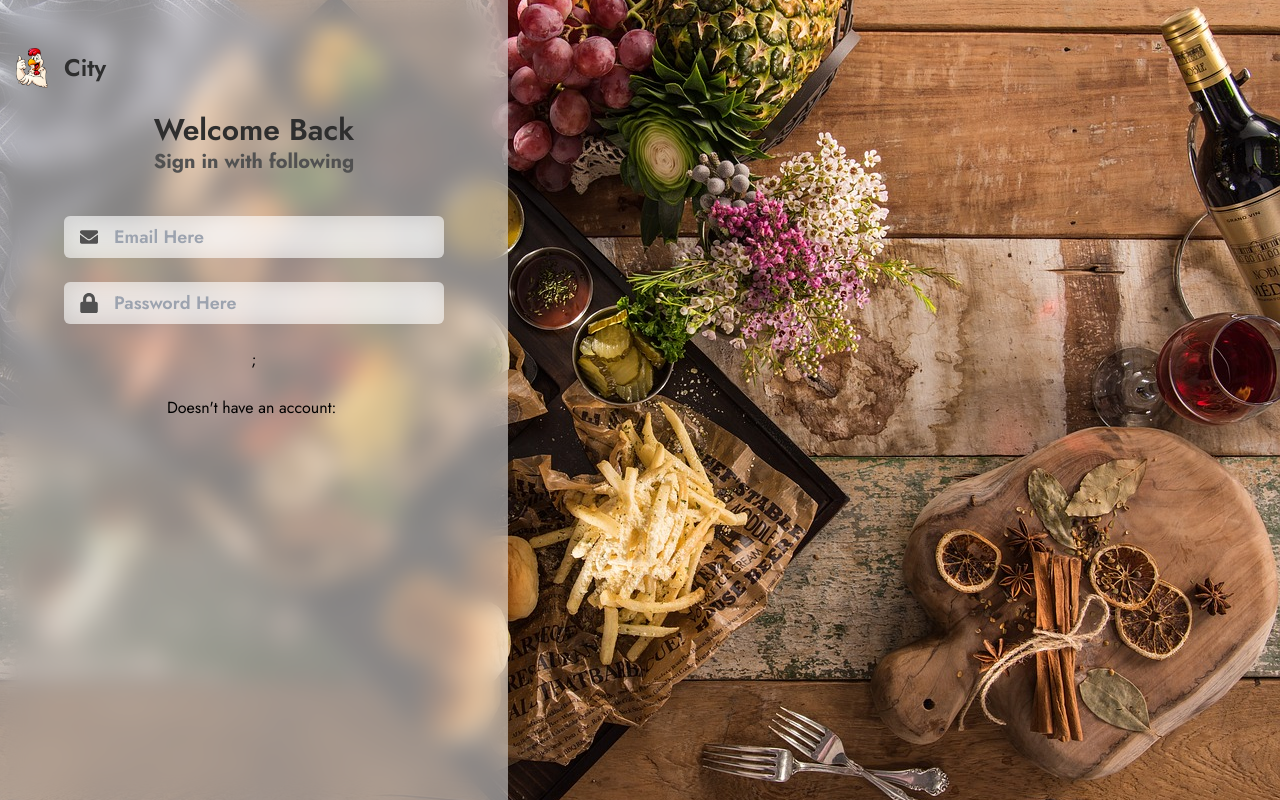
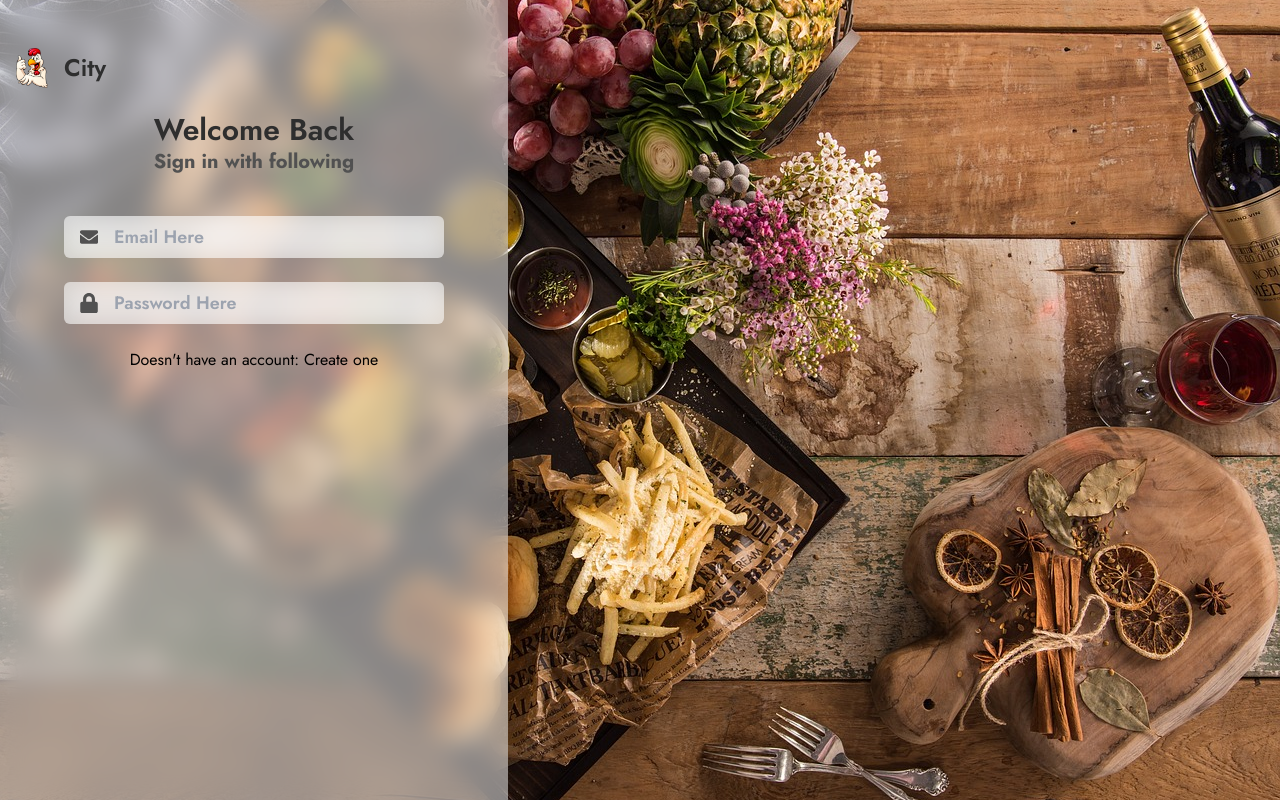
Before and after one commit to abhijithp327/Food-delivery-webapp, a React (Create React App) app in the folder client/: page /login in a window 1280 px wide. Built offline with nearby package versions, Linux system fonts and the light colour scheme.

Commit message:
animation added

```diff
--- /dev/null
+++ b/client/src/animations/index.js
@@ -0,0 +1,3 @@
+export const buttonClick = {
+    whileTap : { scale : 0.95 },
+}
--- a/client/src/containers/Login.jsx
+++ b/client/src/containers/Login.jsx
@@ -70,9 +70,10 @@ const Login = () => {
             />
 
 
-          )};
+          )}
 
-        { !isSignUp ? <p>Doesn't have an account: <motion.button whileTap={{scale : 0.95}}></motion.button>  </p> : <p></p> }
+        { !isSignUp ? <p>Doesn't have an account: <motion.button> Create one </motion.button>
+          </p> : <p></p> }
 
         </div>
       </div>
```
